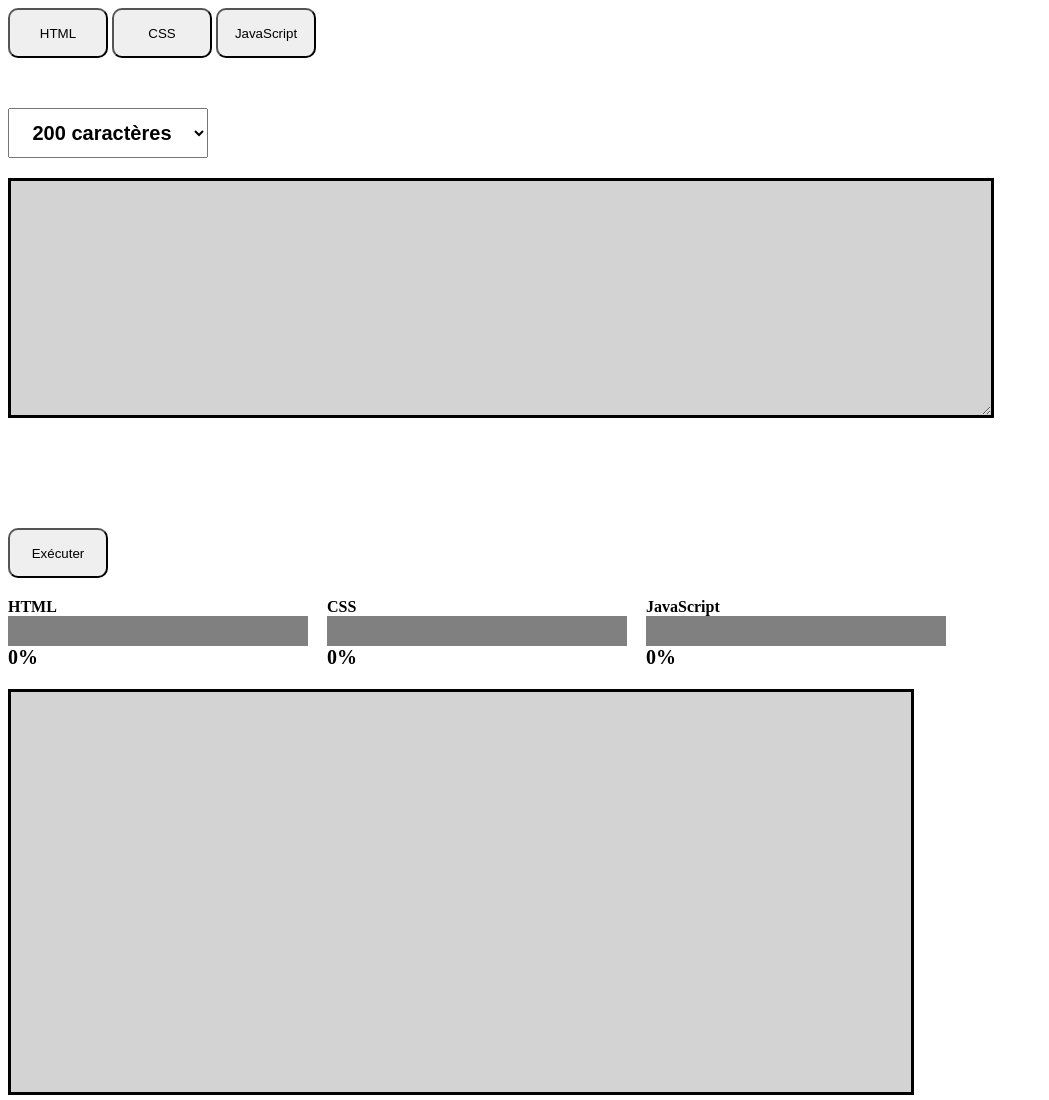
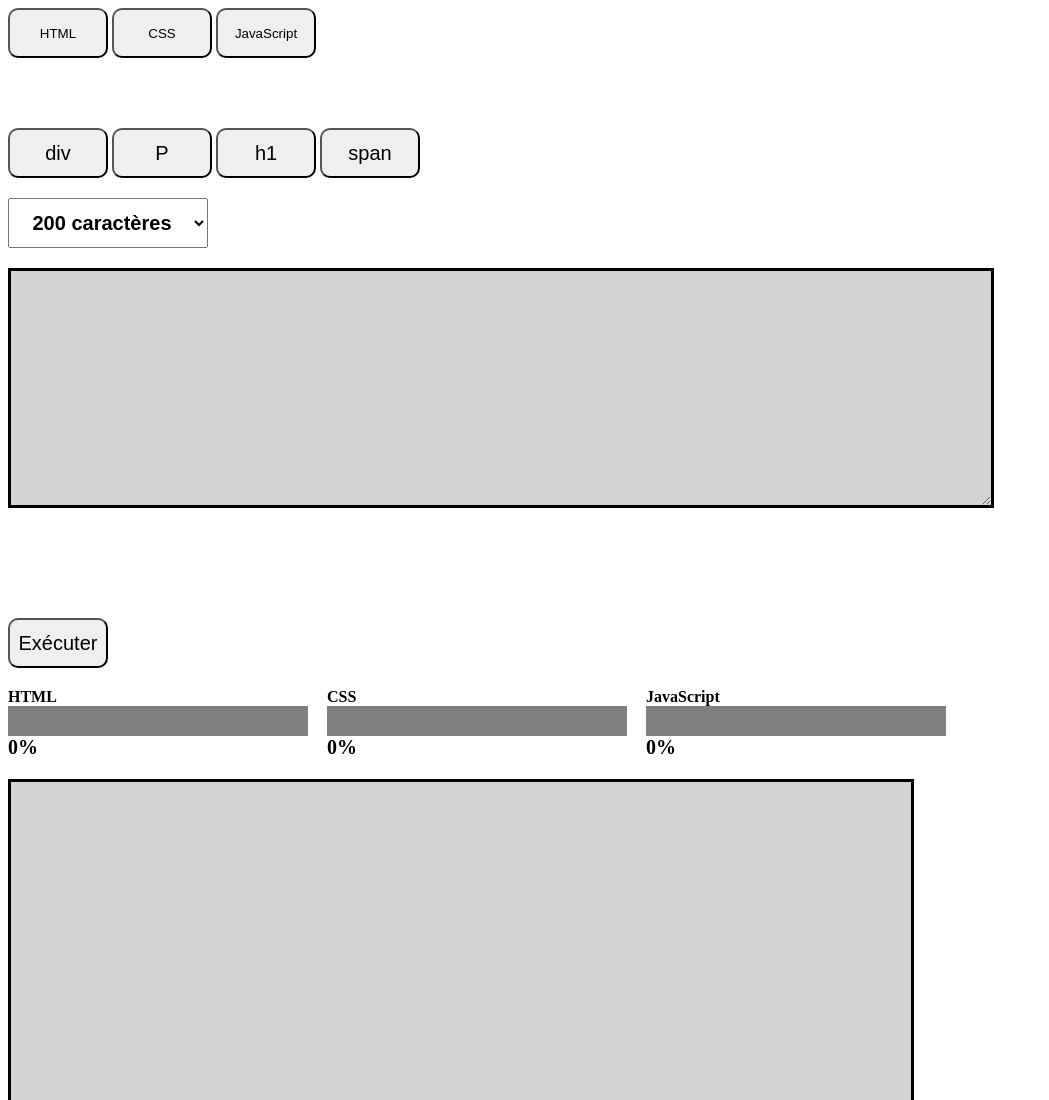
Before and after one commit to Amami3355/Amami3355.github.io, a plain HTML site: page index.html in a window 1280 px wide. Shown: the top 1100 px of the page, without its empty margins (0-1049 px from the left). Drawn offline with nearby package versions, Linux system fonts and the light colour scheme.

Commit message:
encore presque

```diff
--- a/index.html
+++ b/index.html
@@ -24,6 +24,12 @@
             <section class="textAreas">
                 <div id = "html_editor_container">
                     <div>
+                        <div>
+                        <button id="div" type="button" onclick="btnDivClicked()">div</button>
+                        <button id="paragraphe" type="button" onclick="btnParagrapheClicked()">P</button>
+                        <button id="titre" type="button" onclick="btnTitreClicked()">h1</button>
+                        <button id="span" type="button" onclick="btnSpanClicked()">span</button>
+                        </div>
                     <select name="lengths" class="select" id="lengths_html" onchange="changeCharLengthHTML()">
                         <option value="200">200 caractères</option>
                         <option value="300">300 caractères</option>
--- a/scripts/main.js
+++ b/scripts/main.js
@@ -154,3 +154,24 @@ function Execute()
     iframe.contentWindow.document.close();
     iframe.contentDocument.write(`<style>${cssTextArea.value}</style>  ${htmlTextArea.value} <script>${jsTextArea.value}</script>`);
 }
+
+
+function btnDivClicked(){
+    let textArea = document.querySelector("#html_editor");
+    textArea.value += "<div></div>";
+}
+
+function btnParagrapheClicked(){
+    let textArea = document.querySelector("#html_editor");
+    textArea.value += "<p></p>";
+}
+
+function btnSpanClicked(){
+    let textArea = document.querySelector("#html_editor");
+    textArea.value += "<span></span>";
+}
+
+function btnTitreClicked(){
+    let textArea = document.querySelector("#html_editor");
+    textArea.value += "<h1></h1>";
+}
--- a/styles/buttons.css
+++ b/styles/buttons.css
@@ -33,4 +33,13 @@
     width: 100px;
     border-radius: 10px;
     margin: 20px 0;
+    font-size: 20px;
 }
+
+div button{
+    height: 50px;
+    width: 100px;
+    border-radius: 10px;
+    margin: 20px 0;
+    font-size: 20px;
+}
```
